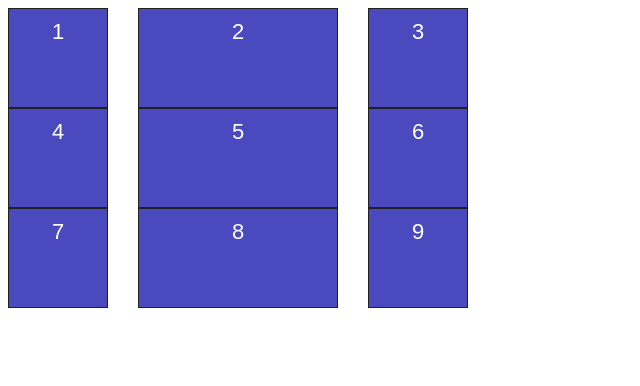
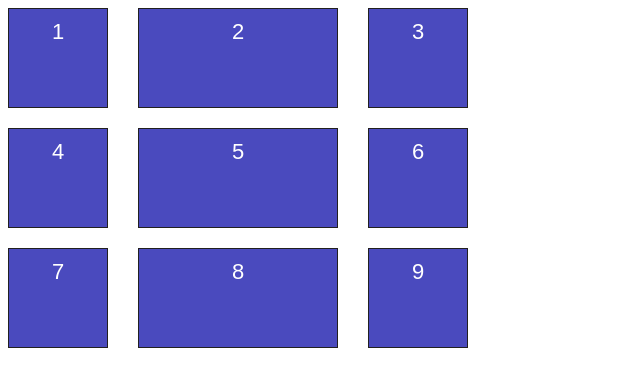
Before and after one commit to programer1983/fundamental-grids, a website built with Vite: page index.html in a window 1280 px wide. Shown: the whole page, without its empty margins (0-640 px from the left). Built offline with nearby package versions, Linux system fonts and the light colour scheme.

Commit message:
row spacing

```diff
--- a/styles/example.css
+++ b/styles/example.css
@@ -13,4 +13,5 @@
     grid-template-columns: 100px 200px 100px;
     grid-template-rows: 100px 100px 100px;
     grid-column-gap: 30px;
+    grid-row-gap: 20px;
 }
```
